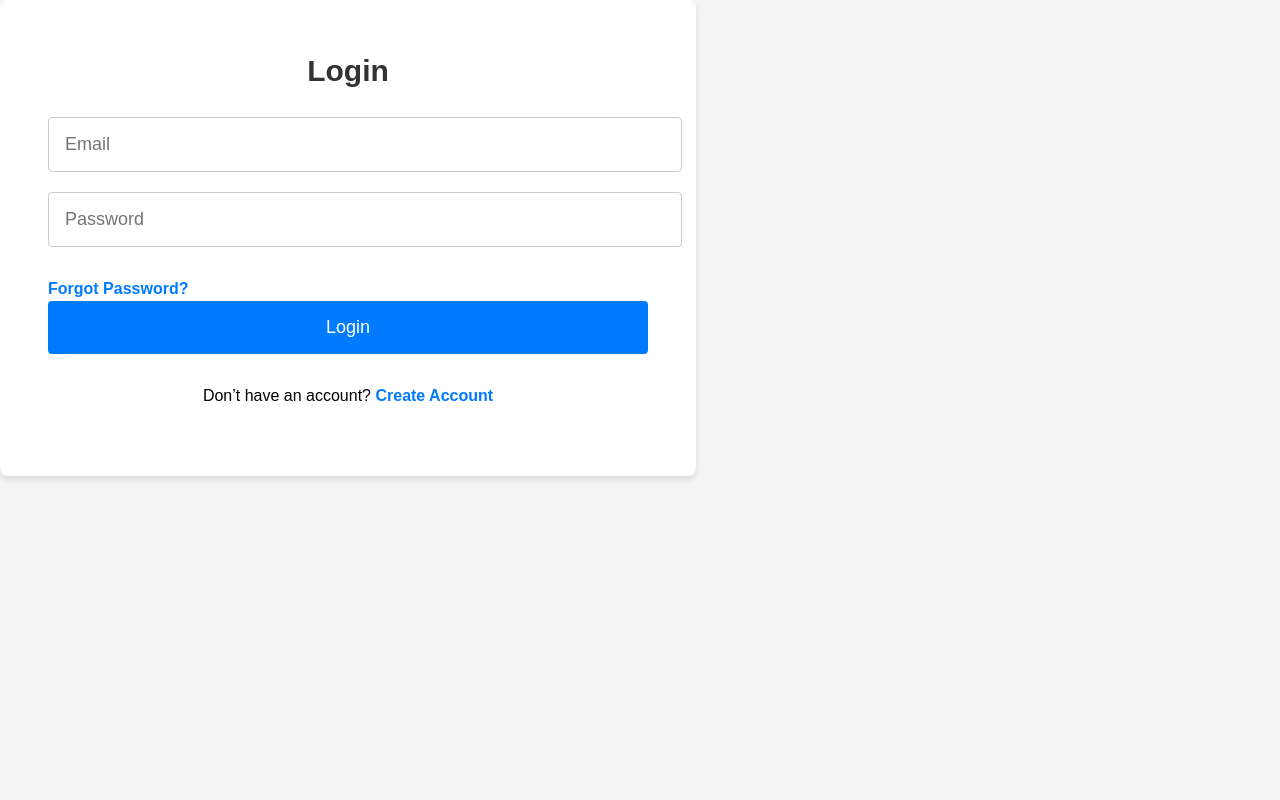
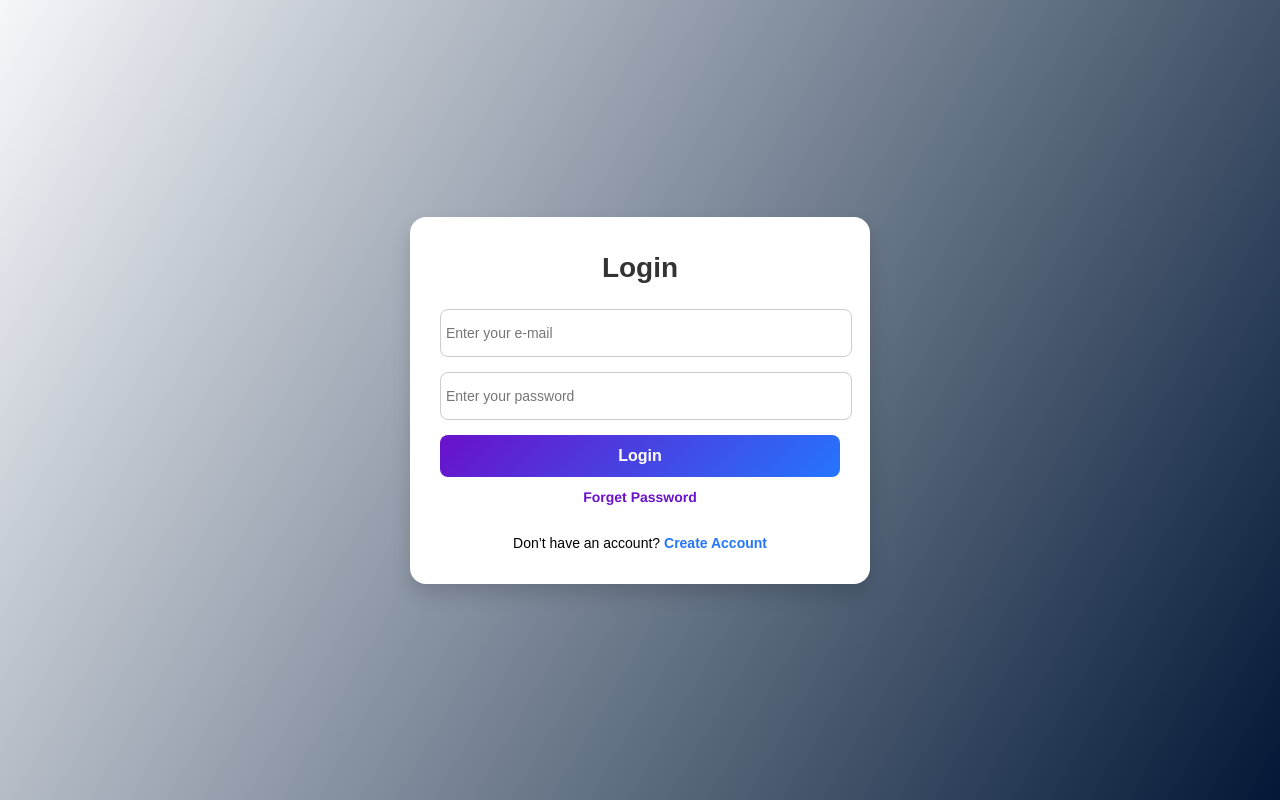
Before and after one commit to sumitkrravi/Blog-Website, a React (Vite) app in the folder frontend/: page /login in a window 1280 px wide. Built offline with nearby package versions, Linux system fonts and the light colour scheme.

Commit message:
update by sumit

```diff
--- a/frontend/src/pages/Login.css
+++ b/frontend/src/pages/Login.css
@@ -1,144 +1,104 @@
-/* General styles */
-/* body {
-    font-family: Arial, sans-serif;
-    margin: 0;
-    padding: 0;
-    background-color: #f4f4f4;
+/* Parent Wrapper to Scope the Styles */
+.login-page {
   display: flex;
   justify-content: center;
   align-items: center;
-    height: 100vh;
-  } */
-
-  /* Login section */
-  .login-section {
-    background: #fff;
-    padding: 2.5rem;
-    border-radius: 8px;
-    box-shadow: 0 4px 6px rgba(0, 0, 0, 0.1);
-    width: 90%;
-    max-width: 500px;
+  min-height: 100vh;
+  background: linear-gradient(120deg, #f5f7fa, #021836);
 }
 
-  /* Form styles */
-  .login-form {
-    display: flex;
-    flex-direction: column;
+/* Login Section Styling */
+.login-section {
+  width: 100%;
+  max-width: 400px;
+  background: #ffffff;
+  padding: 30px;
+  border-radius: 16px;
+  box-shadow: 0 10px 20px rgba(0, 0, 0, 0.15);
+  text-align: center;
 }
 
-  .login-form h1 {
+/* Title Styling */
+.form-title {
   font-size: 28px;
-    color: #333;
-    text-align: center;
-    margin-bottom: 1.5rem;
+  color: #333333;
+  ;
+  margin-bottom: 20px;
+  font-weight: 600;
 }
 
+/* Form Group Styling */
 .form-group {
-    margin-bottom: 1.25rem;
+  margin-bottom: 15px;
+  text-align: left;
 }
 
 .form-group input {
   width: 100%;
-    padding: 0.875rem;
+  padding: 15px 5px;
   border: 1px solid #ccc;
-    border-radius: 4px;
-    font-size: 16px;
+  border-radius: 8px;
+  font-size: 14px;
+  transition: border-color 0.3s ease;
 }
 
 .form-group input:focus {
-    border-color: #007bff;
   outline: none;
-    box-shadow: 0 0 4px rgba(0, 123, 255, 0.3);
+  border-color: #6a11cb;
 }
 
-  .error {
-    color: #d9534f;
+/* Forgot Password Link */
+.forgot-link {
+  font-family: 'Franklin Gothic Medium', 'Arial Narrow', Arial, sans-serif;
+  display: block;
+  margin: 10px 0;
   font-size: 14px;
-    margin-top: 0.25rem;
+  color: #6a11cb;
+  text-decoration: none;
 }
 
+.forgot-link:hover {
+  text-decoration: underline;
+}
+
+/* Error Message Styling */
+.login-form .error {
+  color: #e63946;
+  font-size: 12px;
+  margin-top: 5px;
+}
+
+/* Login Button Styling */
 .login-btn {
-    background-color: #007bff;
-    color: #fff;
+  width: 100%;
+  padding: 12px;
+  background: linear-gradient(135deg, #6a11cb, #2575fc);
+  color: white;
   border: none;
-    padding: 0.875rem;
+  border-radius: 8px;
   font-size: 16px;
-    border-radius: 4px;
+  font-weight: bold;
   cursor: pointer;
-    transition: background-color 0.3s ease;
+  transition: transform 0.3s ease, box-shadow 0.3s ease;
 }
 
 .login-btn:hover {
-    background-color: #0056b3;
+  transform: translateY(-3px);
+  box-shadow: 0 8px 15px rgba(106, 17, 203, 0.5);
 }
 
-  .switch-login,
-  .forgot-password {
-    text-align: center;
-    margin-top: 1.25rem;
+/* Switch Login Text */
+.switch-login {
+  margin-top: 15px;
   font-size: 14px;
 }
 
-  .switch-login a,
-  .forgot-password a {
-    color: #007bff;
+.switch-login a {
+  color: #2575fc;
   text-decoration: none;
-    font-weight: bold;
+  font-weight: 600;
 }
 
-  .switch-login a:hover,
-  .forgot-password a:hover {
+.switch-login a:hover {
   text-decoration: underline;
 }
-
-  /* Responsive Design */
-  @media (max-width: 600px) {
-    .login-section {
-      padding: 1.5rem;
-    }
-
-    .login-form h1 {
-      font-size: 22px;
-    }
-
-    .form-group input {
-      padding: 0.75rem;
-      font-size: 14px;
-    }
-
-    .login-btn {
-      padding: 0.75rem;
-      font-size: 14px;
-    }
-
-    .switch-login,
-    .forgot-password {
-      font-size: 12px;
-    }
-  }
-
-  @media (min-width: 1024px) {
-    .login-section {
-      padding: 3rem;
-      max-width: 600px;
-    }
-
-    .login-form h1 {
-      font-size: 30px;
-    }
-
-    .form-group input {
-      padding: 1rem;
-      font-size: 18px;
-    }
-
-    .login-btn {
-      padding: 1rem;
-      font-size: 18px;
-    }
-
-    .switch-login,
-    .forgot-password {
-      font-size: 16px;
-    }
-  }
--- a/frontend/src/pages/Login.jsx
+++ b/frontend/src/pages/Login.jsx
@@ -1,12 +1,10 @@
 import React from "react";
-import './Login.css'
 import { Link } from 'react-router-dom';
 import { useForm } from "react-hook-form";
 import { yupResolver } from "@hookform/resolvers/yup";
 import * as yup from "yup";
-
-import API from "../axios/Axiosinstance";
-import { useNavigate } from "react-router-dom";
+// import ForgetPassword from "../pages/ForgetPassword"
+import './Login.css';
 
 // Define the Yup validation schema
 const schema = yup.object().shape({
@@ -28,9 +26,6 @@ const schema = yup.object().shape({
 });
 
 function Login() {
-
-   const navigation = useNavigate()
-
   // Form validation
   const {
     register: loginField,
@@ -41,40 +36,23 @@ function Login() {
     resolver: yupResolver(schema), // Integrate yup with react-hook-form
   });
 
-  const sendData = async(data)=>{
-    try {
-       const res = await API.post('/login',data)
-       const response = res.data.message;
-          console.log(localStorage);
-          console.log(response);
-
-        if(response == 'Login Successfully'){
-
-         navigation('/')
-        }
-    } catch (error) {
-       console.log(error);
-
-    }
-
-  }
-
   const onSubmit = (data) => {
-    sendData(data);
+    console.log(data);
     // After submit, reset the form fields
     reset();
   };
 
   return (
     <>
+      <div className="login-page">
         <div className="login-section">
           <form onSubmit={handleSubmit(onSubmit)} className="login-form">
-          <h1>Login</h1>
+            <h1 className="form-title">Login</h1>
             <div className="form-group">
               <input
                 type="email"
                 {...loginField("email")}
-              placeholder="Email"
+                placeholder="Enter your e-mail"
               />
               {errors.email && <p className="error">{errors.email.message}</p>}
             </div>
@@ -82,19 +60,19 @@ function Login() {
               <input
                 type="password"
                 {...loginField("password")}
-              placeholder="Password"
+                placeholder="Enter your password"
               />
               {errors.password && <p className="error">{errors.password.message}</p>}
             </div>
-          <a href="/forgot-password">Forgot Password?</a>
             <button className="login-btn">Login</button>
+            <Link to="/ForgetPassword" className="forgot-link">Forget Password</Link>
             <p className="switch-login">
               Don’t have an account? <Link to="/signup">Create Account</Link>
             </p>
-          <p className="forgot-password">
-          </p>
           </form>
         </div>
+      </div>
+
     </>
   );
 }
--- a/frontend/src/pages/Signup.css
+++ b/frontend/src/pages/Signup.css
@@ -1,139 +1,89 @@
-/* General styles */
-/* body {
-    font-family: Arial, sans-serif;
-    margin: 0;
-    padding: 0;
-    background-color: #f4f4f4;
+/* Wrapper to Center the Signup Form */
+.signup-page {
   display: flex;
   justify-content: center;
   align-items: center;
-    height: 100vh;
-  } */
-
-  /* Signup section */
-  .signup-section {
-    background: #fff;
-    padding: 2.5rem;
-    border-radius: 8px;
-    box-shadow: 0 4px 6px rgba(0, 0, 0, 0.1);
-    width: 90%;
-    max-width: 500px;
+  min-height: 100vh;
+  background: linear-gradient(120deg, #021836, #e9ecef);
 }
 
-  /* Form styles */
-  .signup-form {
-    display: flex;
-    flex-direction: column;
+/* Signup Section Styling */
+.signup-section {
+  width: 100%;
+  max-width: 400px;
+  background: #ffffff;
+  padding: 30px;
+  border-radius: 16px;
+  box-shadow: 0 10px 20px rgba(0, 0, 0, 0.15);
+  text-align: center;
 }
 
+/* Title Styling */
 .signup-form h1 {
   font-size: 28px;
-    color: #333;
-    text-align: center;
-    margin-bottom: 1.5rem;
+  color: #333333;
+  margin-bottom: 20px;
+  font-weight: 600;
 }
 
-  .form-group {
-    margin-bottom: 1.25rem;
+/* Form Group Styling */
+.signup-form .form-group {
+  margin-bottom: 20px;
+  text-align: left;
 }
 
-  .form-group input {
+.signup-form .form-group input {
   width: 100%;
-    padding: 0.875rem;
+  padding: 10px 5px;
   border: 1px solid #ccc;
-    border-radius: 4px;
-    font-size: 16px;
+  border-radius: 8px;
+  font-size: 14px;
+  transition: border-color 0.3s ease;
 }
 
-  .form-group input:focus {
-    border-color: #007bff;
+.signup-form .form-group input:focus {
   outline: none;
-    box-shadow: 0 0 4px rgba(0, 123, 255, 0.3);
+  border-color: #0d6efd;
 }
 
-  .error {
-    color: #d9534f;
-    font-size: 14px;
-    margin-top: 0.25rem;
+/* Error Message Styling */
+.signup-form .error {
+  color: #e63946;
+  font-size: 12px;
+  margin-top: 5px;
 }
 
+/* Signup Button Styling */
 .signup-btn {
-    background-color: #007bff;
-    color: #fff;
+  width: 100%;
+  padding: 12px;
+  background: linear-gradient(135deg, #0d6efd, #6610f2);
+  color: white;
   border: none;
-    padding: 0.875rem;
+  border-radius: 8px;
   font-size: 16px;
-    border-radius: 4px;
+  font-weight: bold;
   cursor: pointer;
-    transition: background-color 0.3s ease;
+  transition: transform 0.3s ease, box-shadow 0.3s ease;
 }
 
 .signup-btn:hover {
-    background-color: #0056b3;
+  transform: translateY(-3px);
+  box-shadow: 0 8px 15px rgba(13, 110, 253, 0.5);
 }
 
+/* Switch Login Text */
 .switch-login {
-    text-align: center;
-    margin-top: 1.25rem;
+  margin-top: 15px;
   font-size: 14px;
 }
 
 .switch-login a {
-    color: #007bff;
+  color: #0d6efd;
   text-decoration: none;
-    font-weight: bold;
+  font-weight: 600;
 }
 
 .switch-login a:hover {
   text-decoration: underline;
 }
-
-  /* Responsive Design */
-  @media (max-width: 600px) {
-    .signup-section {
-      padding: 1.5rem;
-    }
-
-    .signup-form h1 {
-      font-size: 22px;
-    }
-
-    .form-group input {
-      padding: 0.75rem;
-      font-size: 14px;
-    }
-
-    .signup-btn {
-      padding: 0.75rem;
-      font-size: 14px;
-    }
-
-    .switch-login {
-      font-size: 12px;
-    }
-  }
-
-  @media (min-width: 1024px) {
-    .signup-section {
-      padding: 3rem;
-      max-width: 600px;
-    }
-
-    .signup-form h1 {
-      font-size: 30px;
-    }
-
-    .form-group input {
-      padding: 1rem;
-      font-size: 18px;
-    }
-
-    .signup-btn {
-      padding: 1rem;
-      font-size: 18px;
-    }
-
-    .switch-login {
-      font-size: 16px;
-    }
-  }
--- a/frontend/src/pages/Signup.jsx
+++ b/frontend/src/pages/Signup.jsx
@@ -1,7 +1,5 @@
 import React from "react";
 import './Signup.css'
-import { useNavigate } from "react-router-dom";
-import API from "../axios/Axiosinstance";
 import { Link } from 'react-router-dom';
 import { useForm } from "react-hook-form";
 import { yupResolver } from "@hookform/resolvers/yup";
@@ -9,7 +7,7 @@ import * as yup from "yup";
 
 // Define the Yup validation schema
 const schema = yup.object().shape({
-  username: yup
+  name: yup
     .string()
     .matches(/^[a-zA-Z ]+$/, "Name must contain only letters and spaces")
     .required("Name is required"),
@@ -31,7 +29,6 @@ const schema = yup.object().shape({
 });
 
 function Signup() {
-  const navigation = useNavigate()
   // Form validation
   const {
     register: signupField,
@@ -42,39 +39,23 @@ function Signup() {
     resolver: yupResolver(schema), // Integrate yup with react-hook-form
   });
 
-   const sendData = async(data)=>{
-    try {
-       const res = await API.post('/signup',data)
-       const response = res.data.message;
-          console.log(localStorage);
-          console.log(response);
-
-        if(response == 'Success'){
-         navigation('/login')
-        }
-    } catch (error) {
-       console.log(error);
-
-    }
-
-  }
-
   const onSubmit = (data) => {
-    sendData(data)
+    console.log(data);
     // After submit, reset the form fields
     reset();
   };
 
   return (
     <>
+      <div className="signup-page">
         <div className="signup-section">
           <form onSubmit={handleSubmit(onSubmit)} className="signup-form">
             <h1>Signup</h1>
             <div className="form-group">
               <input
                 type="text"
-              {...signupField("username")}
-              placeholder="Name"
+                {...signupField("name")}
+                placeholder="Enter your name"
               />
               {errors.name && <p className="error">{errors.name.message}</p>}
             </div>
@@ -82,7 +63,7 @@ function Signup() {
               <input
                 type="email"
                 {...signupField("email")}
-              placeholder="Email"
+                placeholder="Enter your e-mail"
               />
               {errors.email && <p className="error">{errors.email.message}</p>}
             </div>
@@ -90,7 +71,7 @@ function Signup() {
               <input
                 type="password"
                 {...signupField("password")}
-              placeholder="Password"
+                placeholder="Enter your password"
               />
               {errors.password && <p className="error">{errors.password.message}</p>}
             </div>
@@ -100,6 +81,7 @@ function Signup() {
             </p>
           </form>
         </div>
+      </div>
     </>
   );
 }
```
Also changed, not shown: 1 other file (tests, documents, lock files or other folders). Lines whose indentation alone changed are shown as unchanged.
